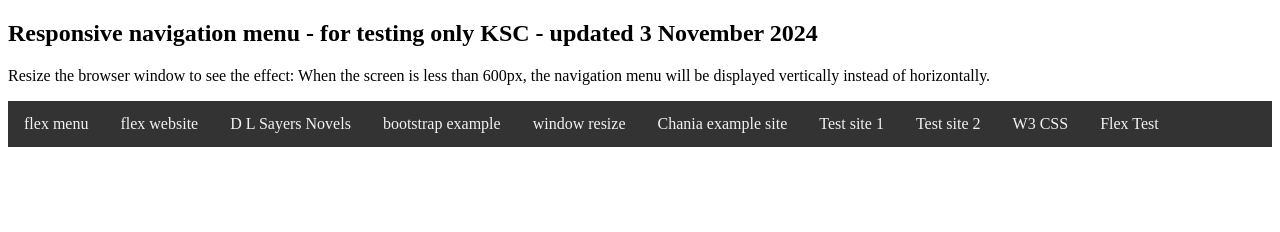
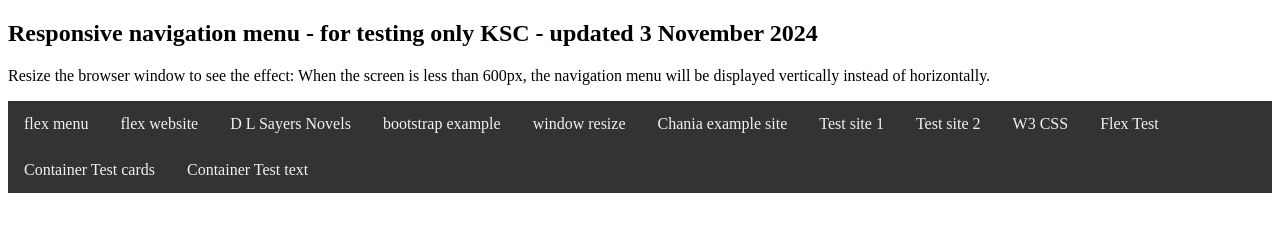
Before and after one commit to kenscoles/test, a plain HTML site: page index.html in a window 1280 px wide. Drawn offline with Linux system fonts and the light colour scheme.

Commit message:
added links

```diff
--- a/index.html
+++ b/index.html
@@ -56,6 +56,8 @@
   <a href="test.html">Test site 2</a>
   <a href="container.html">W3 CSS</a>
   <a href="flex8.html">Flex Test</a>
+  <a href="container3.html">Container Test cards</a>
+  <a href="container4.html">Container Test text</a>
 
 </div>
 
```
